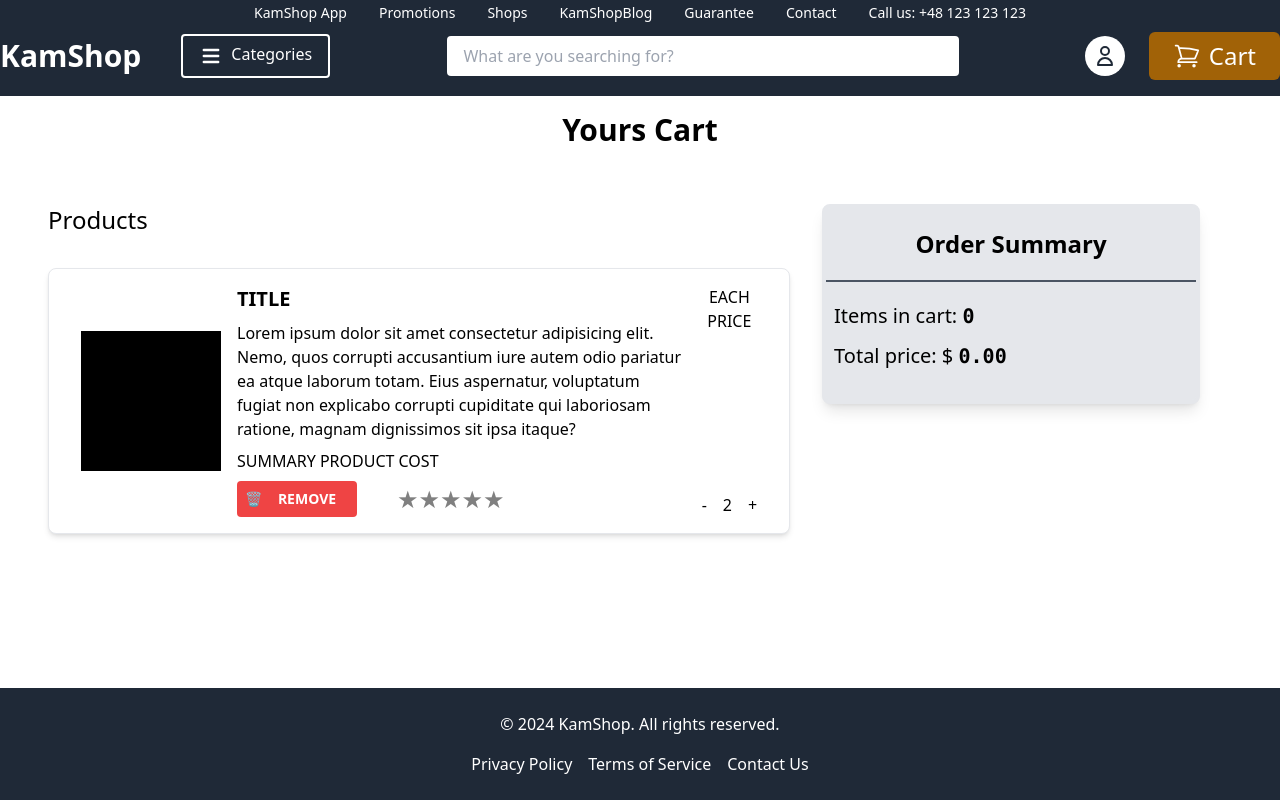
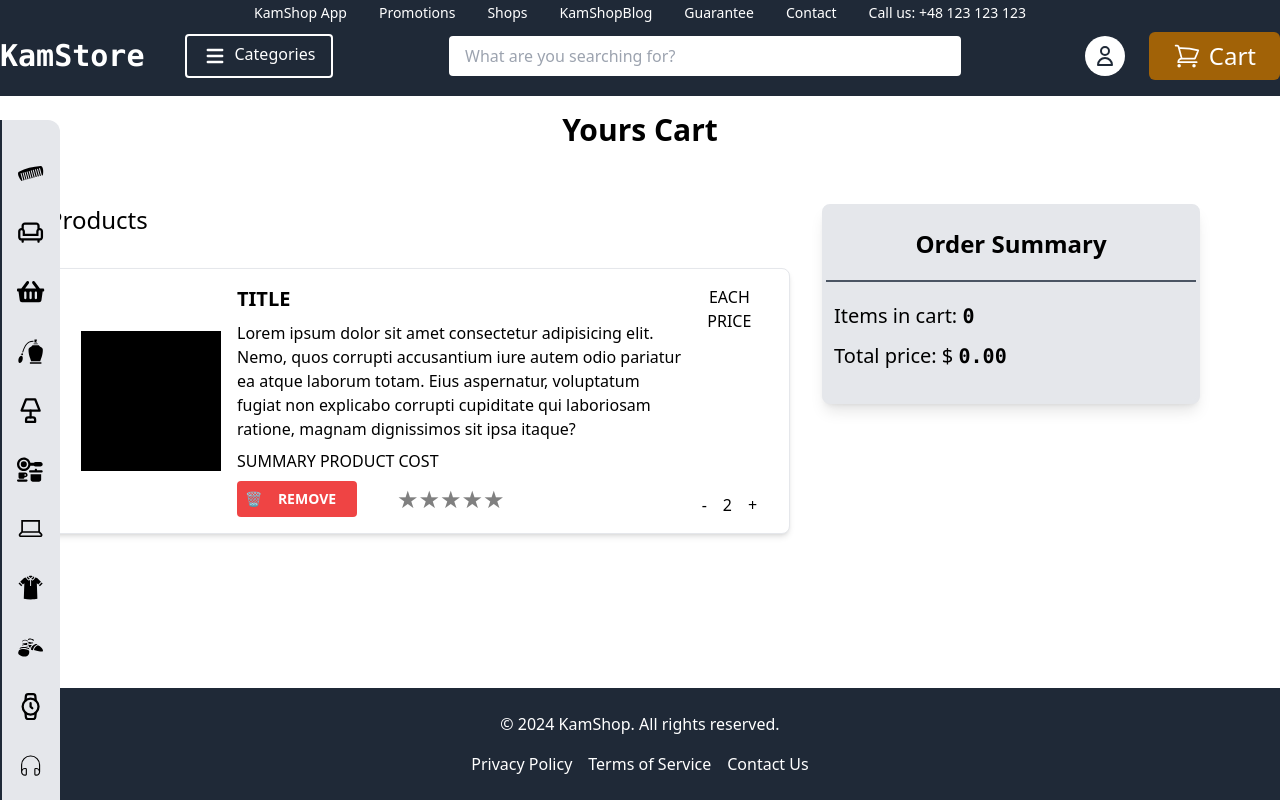
Before and after one commit to Kamildeeal/ecommerce-redux-app, a Next.js app: page /cart in a window 1280 px wide. Built offline with nearby package versions, Linux system fonts and the light colour scheme.

Commit message:
add better UI for categories - add specific icons and left bar shortcut to display categories modal

```diff
--- a/components/categoriesModal/CategoriesList.tsx
+++ b/components/categoriesModal/CategoriesList.tsx
@@ -3,11 +3,9 @@ import {
   setCategoryFilter,
   sortProductsByCategory,
 } from "@/lib/features/products/FetchDataSlice";
-import { useAppDispatch, useAppSelector } from "@/lib/hookts";
+import { useAppDispatch } from "@/lib/hookts";
 import Categories from "@/lib/enums/ProductCategories";
 import CategoryItem from "./CategoryListItem";
-import Link from "next/link";
-import { RootState } from "@/lib/store";
 
 const CategoriesList = ({
   setOpenCategories,
@@ -30,7 +28,7 @@ const CategoriesList = ({
           category={category}
           handleCategoryChange={() => handleCategoryChange(category)}
         >
-          <span> → </span>
+          <span className="ml-auto"> → </span>
         </CategoryItem>
       ))}
     </div>
--- a/components/categoriesModal/CategoriesModal.tsx
+++ b/components/categoriesModal/CategoriesModal.tsx
@@ -4,8 +4,10 @@ import CategoriesList from "./CategoriesList";
 
 const CategoriesModal = ({
   setOpenCategories,
+  openCategories,
 }: {
   setOpenCategories: () => void;
+  openCategories: boolean;
 }) => {
   const categories = useAppSelector((state) => state.products.products);
 
--- /dev/null
+++ b/components/categoriesModal/CategoryIcons.ts
@@ -0,0 +1,35 @@
+import React from "react";
+import {
+  GiDelicatePerfume,
+  GiComb,
+  GiPoloShirt,
+  GiSonicShoes,
+} from "react-icons/gi";
+import { MdOutlineChair } from "react-icons/md";
+import { FaShoppingBasket } from "react-icons/fa";
+import { FaKitchenSet } from "react-icons/fa6";
+import { LiaLaptopSolid } from "react-icons/lia";
+import { FiWatch } from "react-icons/fi";
+import { LuLamp } from "react-icons/lu";
+import { CiHeadphones } from "react-icons/ci";
+import { BsFillHouseDownFill } from "react-icons/bs";
+import Categories from "@/lib/enums/ProductCategories";
+
+type IconType = React.ComponentType<React.SVGAttributes<SVGElement>>;
+
+const categoryIcons: Record<Categories, IconType> = {
+  [Categories.Beauty]: GiComb,
+  [Categories.Furniture]: MdOutlineChair,
+  [Categories.Groceries]: FaShoppingBasket,
+  [Categories.Fragrances]: GiDelicatePerfume,
+  [Categories.HomeDecorations]: LuLamp,
+  [Categories.KitchenAccesories]: FaKitchenSet,
+  [Categories.Laptops]: LiaLaptopSolid,
+  [Categories.MenShirts]: GiPoloShirt,
+  [Categories.MenShoes]: GiSonicShoes,
+  [Categories.MenWatches]: FiWatch,
+  [Categories.MonbileAccesories]: CiHeadphones,
+  [Categories.AllItems]: BsFillHouseDownFill,
+};
+
+export default categoryIcons;
--- a/components/categoriesModal/CategoryListItem.tsx
+++ b/components/categoriesModal/CategoryListItem.tsx
@@ -1,5 +1,7 @@
 import Link from "next/link";
 import React from "react";
+import Categories from "@/lib/enums/ProductCategories";
+import categoryIcons from "./CategoryIcons";
 
 const capitalizeFirstLetter = (text: string) => {
   return text.charAt(0).toUpperCase() + text.slice(1);
@@ -10,17 +12,22 @@ const CategoryItem = ({
   handleCategoryChange,
   children,
 }: {
-  category: string;
+  category: Categories;
   handleCategoryChange: () => void;
   children: React.ReactNode;
 }) => {
+  const IconComponent = categoryIcons[category];
+
   return (
-    <Link href={category === "allItems" ? "/" : `/category/${category}`}>
+    <Link
+      href={category === Categories.AllItems ? "/" : `/category/${category}`}
+    >
       <div
         onClick={handleCategoryChange}
-        className="text-black flex justify-between my-2 py-4 pl-4 pr-2 rounded-md text-xl hover:bg-slate-100 cursor-pointer"
+        className="text-black items-center flex my-2 py-4 pl-0 pr-2 rounded-md text-xl hover:bg-slate-100 cursor-pointer"
       >
-        <p className="hover:underline cursor-pointer">
+        {IconComponent && <IconComponent className="text-2xl" />}
+        <p className="hover:underline cursor-pointer ml-5">
           {capitalizeFirstLetter(category)}
         </p>
         {children}
--- /dev/null
+++ b/components/categoriesModal/ClosedModal.tsx
@@ -0,0 +1,37 @@
+import { useAppSelector } from "@/lib/hookts";
+import React from "react";
+import categoryIcons from "./CategoryIcons";
+import Categories from "@/lib/enums/ProductCategories";
+
+const ClosedModal = ({
+  setOpenCategories,
+}: {
+  setOpenCategories: () => void;
+}) => {
+  const categories = useAppSelector((state) => state.products.products);
+
+  return (
+    // desktop tablet Modal - big devices
+    <div className="overflow-auto">
+      <div
+        onClick={setOpenCategories}
+        className="z-[35] fixed top-0 left-0 w-[60px] max-h-max bg-gray-200 border-l-2 border-gray-800 rounded-r-xl my-[15vh]"
+      >
+        <div className="py-6 px-1 flex flex-col h-full">
+          {Object.values(Categories).map((category) => {
+            const IconComponent = categoryIcons[category as Categories];
+            return (
+              <div key={category} className="my-2 mx-auto">
+                <div className="p-2 rounded-full cursor-pointer hover:bg-gray-300 transition-all duration-300">
+                  <IconComponent className="text-[1.7rem] text-black" />
+                </div>
+              </div>
+            );
+          })}
+        </div>
+      </div>
+    </div>
+  );
+};
+
+export default ClosedModal;
--- a/components/header/Header.tsx
+++ b/components/header/Header.tsx
@@ -6,18 +6,20 @@ import { closeModal } from "@/lib/features/modal/ModalSlice";
 import { useAppDispatch } from "@/lib/hookts";
 import { HiMenu } from "react-icons/hi";
 import CategoriesModal from "@/components/categoriesModal/CategoriesModal";
+import ClosedModal from "../categoriesModal/ClosedModal";
 
 export default function Header() {
   const [openCategories, setOpenCategories] = useState<boolean>(false);
+
   const dispatch = useAppDispatch();
 
   const handleOpenModal = () => {
-    setOpenCategories(true);
+    setOpenCategories((prev) => !prev);
     document.body.classList.add("overflow-hidden");
   };
 
   const handleCloseModal = () => {
-    setOpenCategories(false);
+    setOpenCategories((prev) => !prev);
     document.body.classList.remove("overflow-hidden");
   };
 
@@ -28,7 +30,7 @@ export default function Header() {
     >
       <div className="z-50 container mx-auto flex justify-between items-center">
         <Link href="/" className="hover:text-gray-300">
-          <h1 className="text-3xl font-bold mr-8">KamShop</h1>
+          <h1 className="text-3xl font-bold mr-8 font-mono">KamStore</h1>
         </Link>
         <div className="ml-auto flex items-center flex-grow mx-4">
           <button
@@ -64,8 +66,13 @@ export default function Header() {
           <NavbarCartIcon />
         </nav>
       </div>
-      {openCategories && (
-        <CategoriesModal setOpenCategories={handleCloseModal} />
+      {openCategories ? (
+        <CategoriesModal
+          setOpenCategories={handleCloseModal}
+          openCategories={openCategories}
+        />
+      ) : (
+        <ClosedModal setOpenCategories={handleCloseModal} />
       )}
     </header>
   );
```
